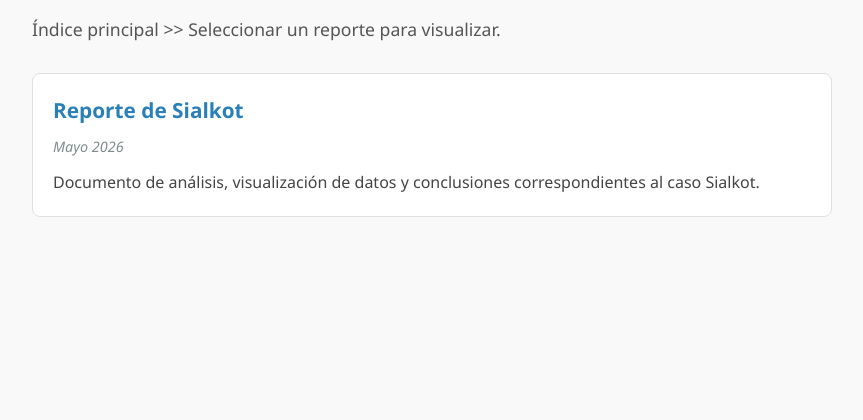
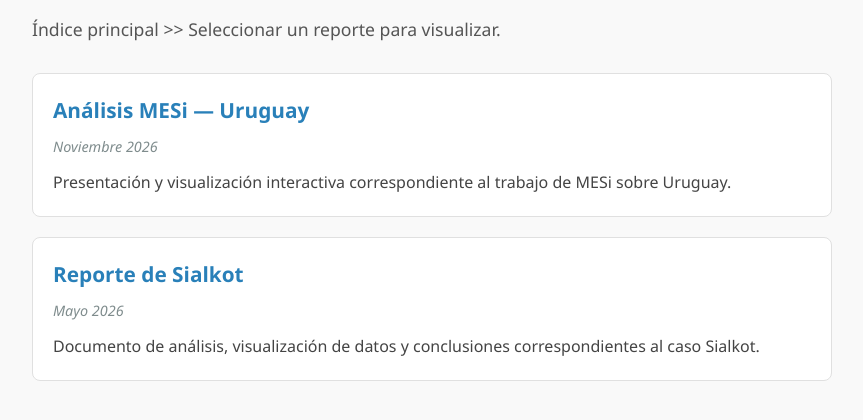
Before and after one commit to calebtejero/exposiciones-presentaciones, a plain HTML site: page index.html in a window 1280 px wide. Shown: the part 130-550 px from the top of the page, without its empty margins (208-1071 px from the left). Drawn offline with Linux system fonts and the light colour scheme.

Commit message:
Agregado enlace a mesi_uruguay.html y subida de la web

```diff
--- a/index.html
+++ b/index.html
@@ -75,12 +75,18 @@
     <ul class="report-list">
 
         <li class="report-item">
+            <h2 class="report-title"><a href="mesi_uruguay.html">Análisis MESi — Uruguay</a></h2>
+            <p class="report-date">Noviembre 2026</p>
+            <p class="report-desc">Presentación y visualización interactiva correspondiente al trabajo de MESi sobre Uruguay.</p>
+        </li>
+
+        <li class="report-item">
             <h2 class="report-title"><a href="sialkot_report.html">Reporte de Sialkot</a></h2>
             <p class="report-date">Mayo 2026</p>
             <p class="report-desc">Documento de análisis, visualización de datos y conclusiones correspondientes al caso Sialkot.</p>
         </li>
 
-        </ul>
+    </ul>
 
 </body>
 </html>
```
